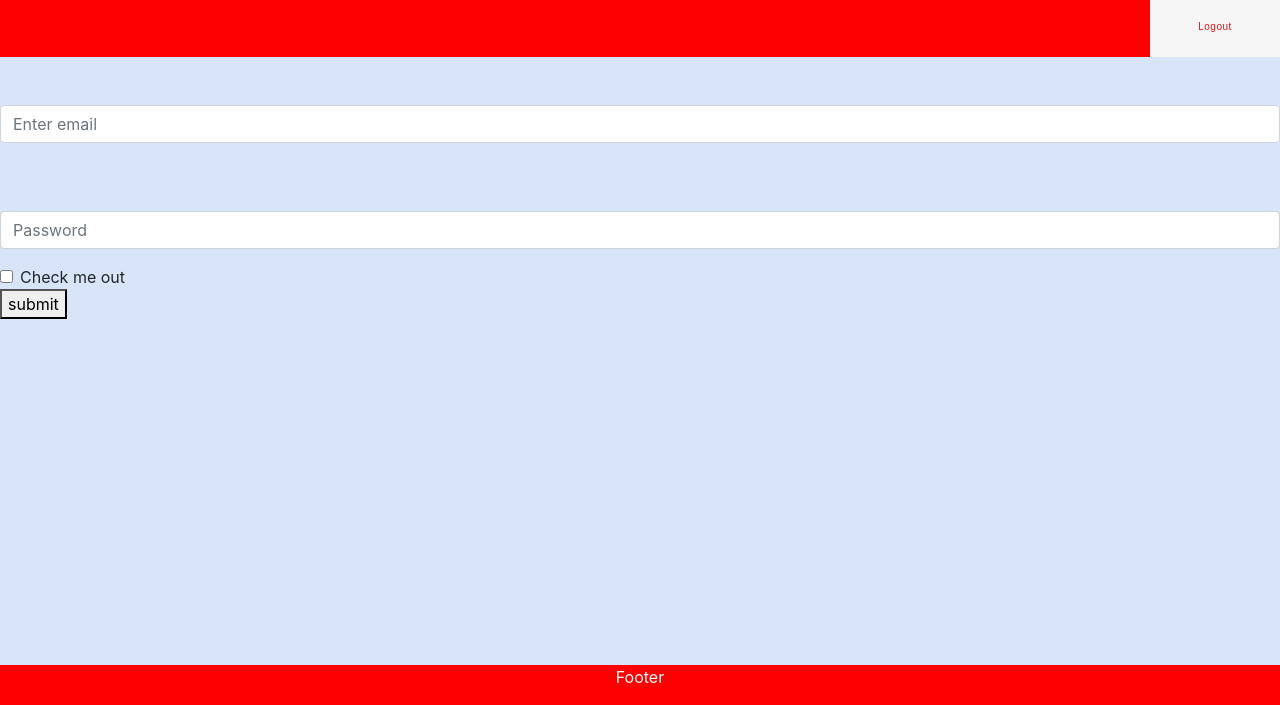
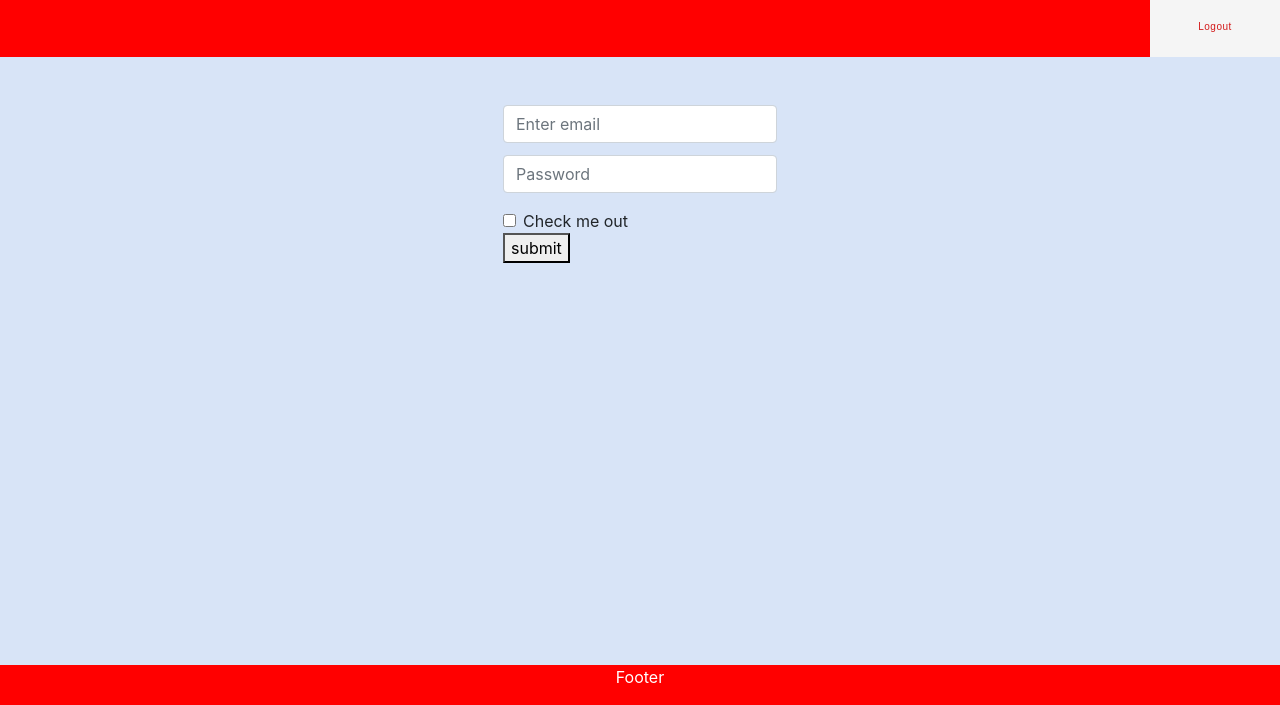
Before and after one commit to Blackscure/borrow, a plain HTML site: page login.html in a window 1280 px wide. Shown: the part 95-800 px from the top of the page. Drawn offline with nearby package versions, Linux system fonts and the light colour scheme.

Commit message:
first commit

```diff
--- a/login.html
+++ b/login.html
@@ -1,7 +1,6 @@
 <!DOCTYPE html>
 <html>
 <head>
-
   <title>Page Title</title>
   <meta charset="utf-8">
   <meta name="viewport" content="width=device-width, initial-scale=1">
@@ -9,22 +8,20 @@
   <script src="https://maxcdn.bootstrapcdn.com/bootstrap/4.0.0/js/bootstrap.min.js"></script>
   <script src="https://maxcdn.bootstrapcdn.com/bootstrap/4.0.0/js/bootstrap.bundle.min.js"></script>
   <link rel="stylesheet" type="text/css" href="css/style.css">
-
 </head>
 <body>
   <nav class="menu">
     <img class="logo" src="images/index.jpeg">
     <ul>
       <li class="current"><a href="index.html">Logout</a></li>
-
     </ul>
   </nav>
+  <div class="form-area">
+    <form>
       <div class="form-group">
           <label for="exampleInputEmail1">Email address</label>
           <input type="email" class="form-control" id="exampleInputEmail1" aria-describedby="emailHelp" placeholder="Enter email">
           <small id="emailHelp" class="form-text text-muted">We'll never share your email with anyone else.</small>
-      </div>
-      <div class="form-group">
           <label for="exampleInputPassword1">Password</label>
           <input type="password" class="form-control" id="exampleInputPassword1" placeholder="Password">
         </div>
@@ -35,8 +32,8 @@
         <a href="liblary.html">
             <button>submit</button>
         </a>
-
     </form>
+  </div>
 
   <div class="footer">
     <p>Footer</p>
```
Lines whose indentation alone changed are shown as unchanged.
